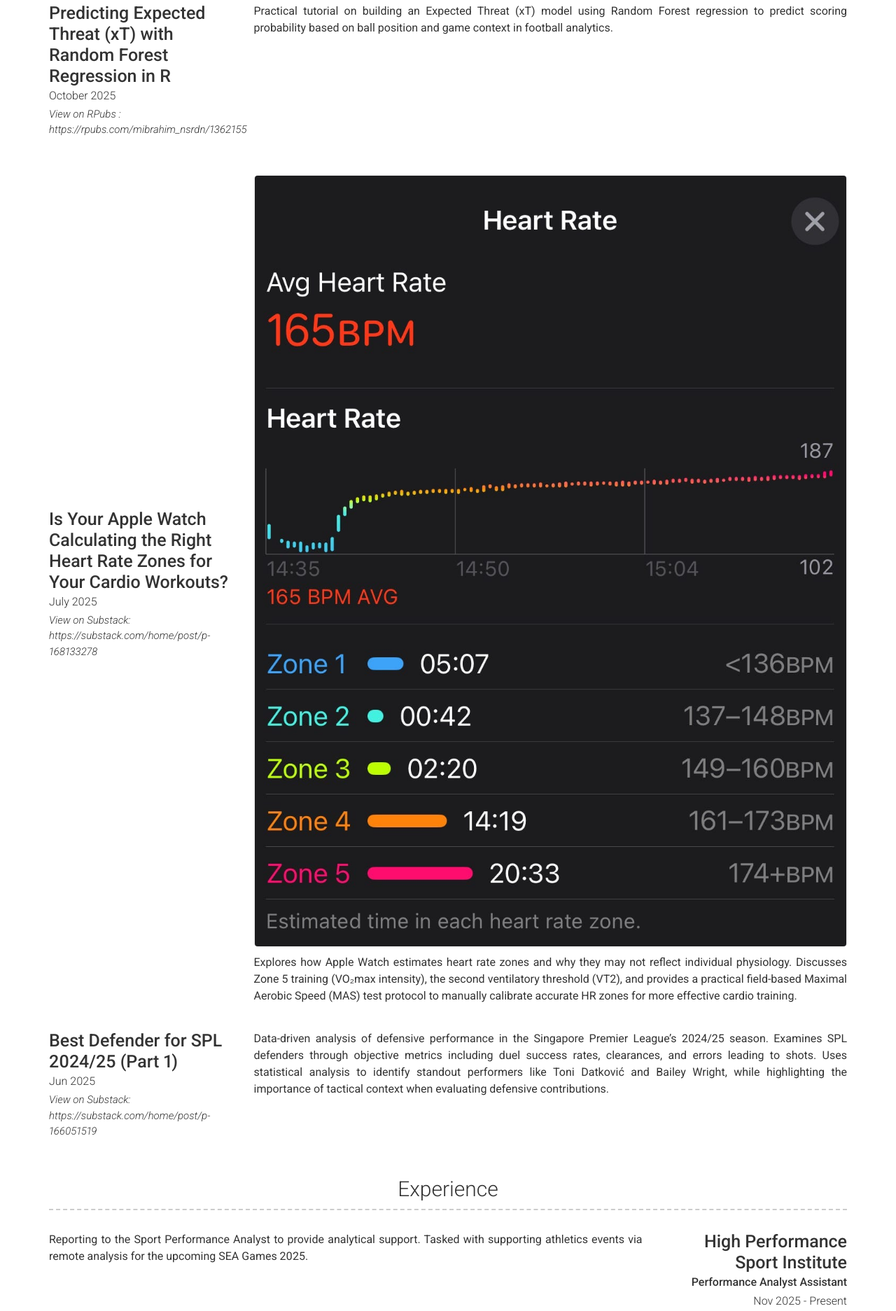
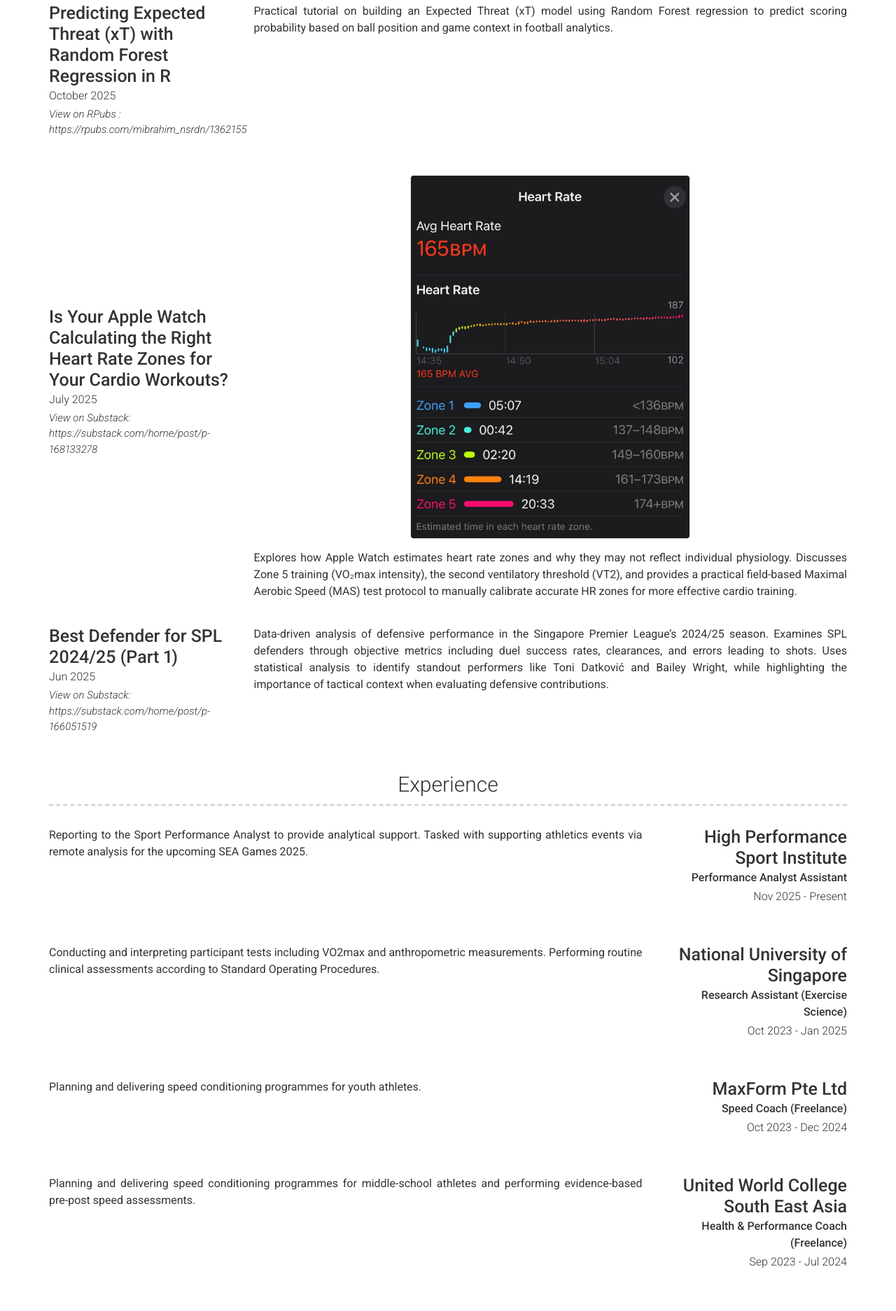
Before and after one commit to ibrahim-nasaruddin/ibrahim-nasaruddin.github.io, a Jekyll site: the page built from index.md, in a window 1280 px wide. Shown: the part 994-2867 px from the top of the page at 70% size. Built offline with Jekyll 4.4.1, drawn with Linux system fonts in a browser that asks for light colours; nearby versions of some CDN libraries.

Commit message:
Modify image properties in HRzone_article description
Updated image styling for Heart Rate Zones article.

```diff
--- a/_config.yml
+++ b/_config.yml
@@ -71,7 +71,7 @@ content:
       link: https://substack.com/home/post/p-168133278
       link_text: "View on Substack: https://substack.com/home/post/p-168133278"
       description: |
-        <img src="images/HRzone_article.jpg" alt="Heart Rate Zones" width="100%" style="border-radius: 5px; border: 1px solid #eee; margin-bottom: 10px;">
+        <img src="images/HRzone_article.jpg" alt="Heart Rate Zones" style="width: 400px; display: block; margin: 0 auto 15px auto; border-radius: 5px; border: 1px solid #eee;">
         Explores how Apple Watch estimates heart rate zones and why they may not reflect individual physiology. Discusses Zone 5 training (VO₂max intensity), the second ventilatory threshold (VT2), and provides a practical field-based Maximal Aerobic Speed (MAS) test protocol to manually calibrate accurate HR zones for more effective cardio training.
     - layout: left
       title: Best Defender for SPL 2024/25 (Part 1)
```
